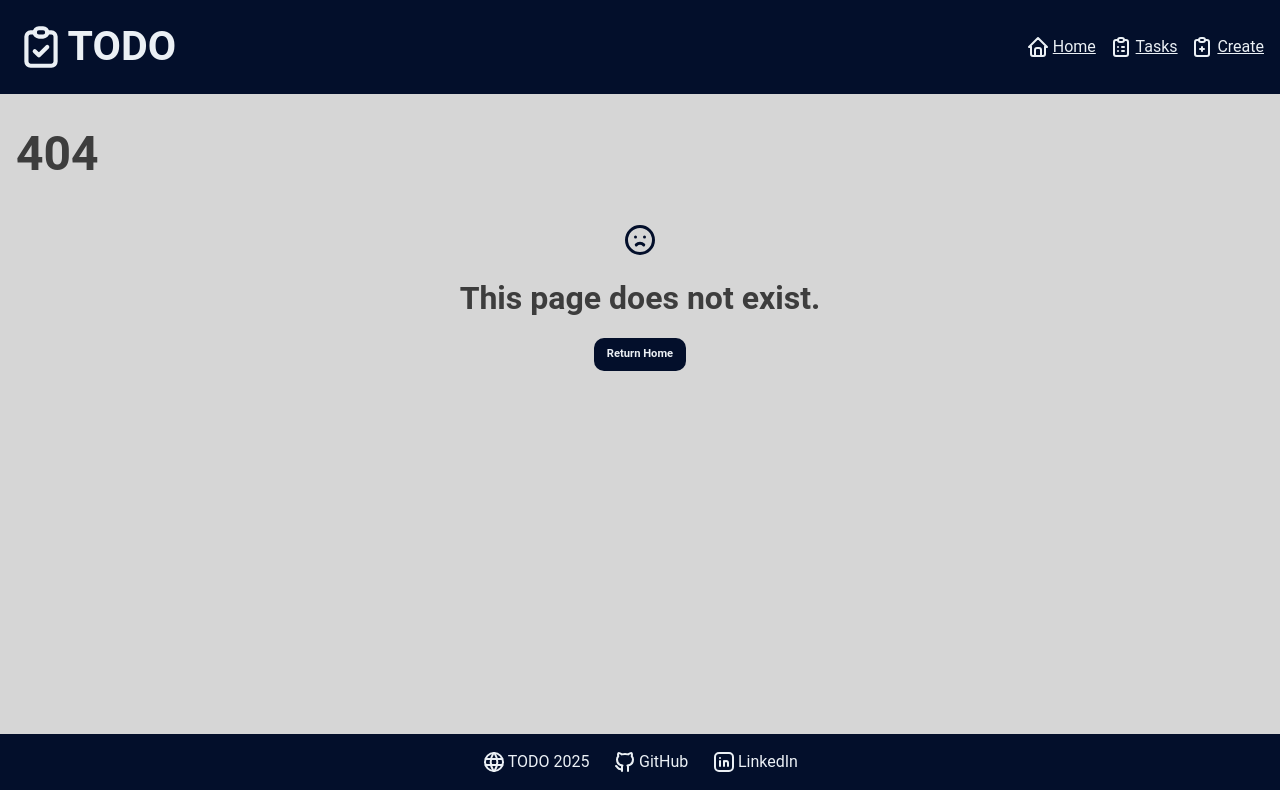
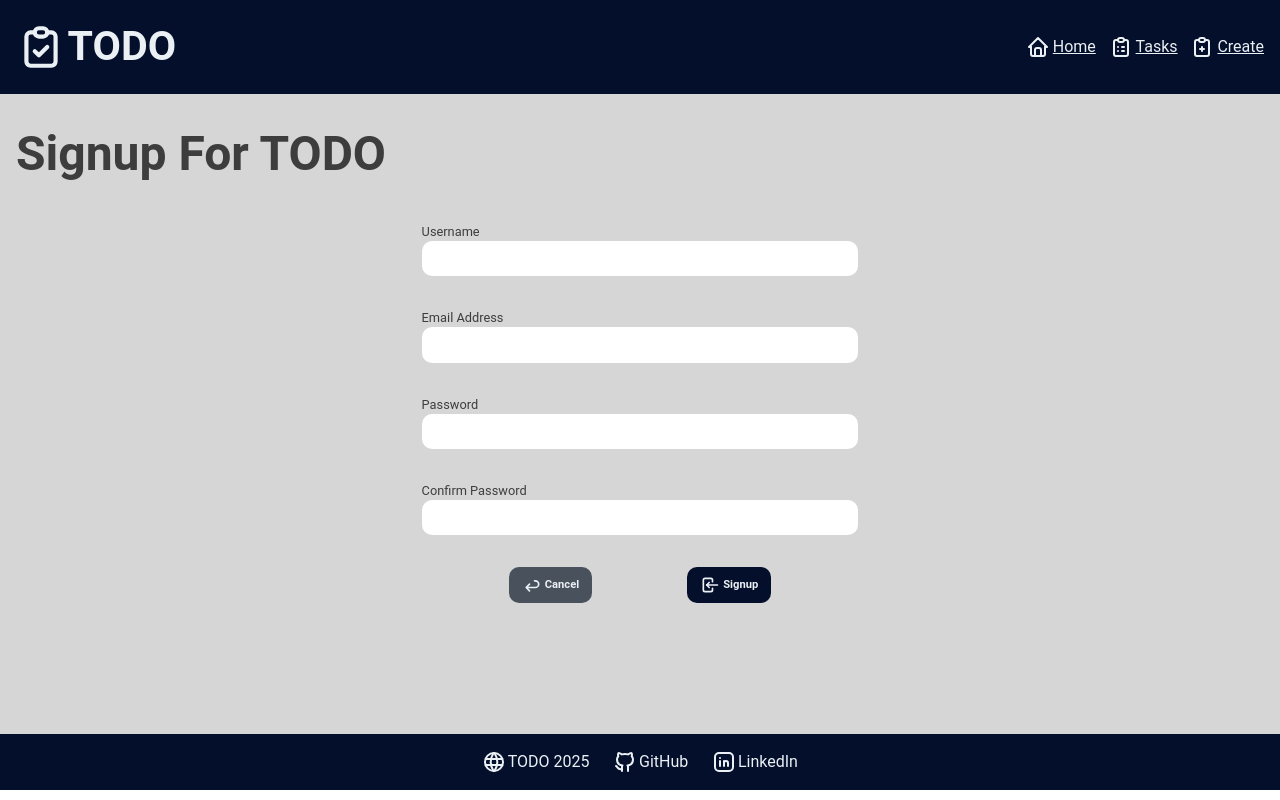
Before and after one commit to tdot123-1/todo_app, a React (Vite) app in the folder client/: page /signup in a window 1280 px wide. Before the commit this address had no page. Built offline with nearby package versions, Linux system fonts and the light colour scheme.

Commit message:
add signup form

```diff
--- a/client/src/App.tsx
+++ b/client/src/App.tsx
@@ -6,6 +6,8 @@ import CreateTask from "./pages/CreateTask";
 import { Route, Routes } from "react-router-dom";
 import BaseLayout from "./layouts/BaseLayout";
 import NotFound from "./pages/NotFound";
+import Signup from "./pages/Signup";
+import Login from "./pages/Login";
 
 function App() {
   return (
@@ -17,6 +19,8 @@ function App() {
           <Route path="/tasks/:taskId" element={<TaskDetails />} />
           <Route path="/tasks/:taskId/edit" element={<EditTask />} />
           <Route path="/tasks/create" element={<CreateTask />} />
+          <Route path="/signup" element={<Signup />} />
+          <Route path="/login" element={<Login />} />
           <Route path="*" element={<NotFound />} />
         </Route>
       </Routes>
--- a/client/src/components/signup/SignupForm.tsx
+++ b/client/src/components/signup/SignupForm.tsx
@@ -1,5 +1,41 @@
+import { useNavigate } from "react-router-dom";
+import AuthForm from "../form/AuthForm";
+
 const SignupForm = () => {
-    return ( <></> );
-}
+  const navigate = useNavigate();
+
+  const handleSubmit = async (event: React.FormEvent<HTMLFormElement>) => {
+    event.preventDefault();
+    const formData = new FormData(event.currentTarget);
+
+    try {
+      const response = await fetch(`${import.meta.env.VITE_API_URL}/signup`, {
+        method: "POST",
+        body: formData,
+      });
+
+      if (!response.ok) {
+        throw new Error(`Error signing up: ${response.status}`);
+      }
+
+      const data = await response.json();
+
+      if (data.message) {
+        console.log(data.message);
+        navigate("/login");
+      }
+    } catch (error) {
+      console.error("Error creating task: ", error);
+    }
+  };
+
+  return (
+    <>
+      <div>
+        <AuthForm onSubmit={handleSubmit} signup />
+      </div>
+    </>
+  );
+};
 
 export default SignupForm;
--- a/client/src/pages/Signup.tsx
+++ b/client/src/pages/Signup.tsx
@@ -1,5 +1,12 @@
+import SignupForm from "../components/signup/SignupForm";
+
 const Signup = () => {
-  return <h1>Signup For TODO</h1>;
+  return (
+    <>
+      <h1>Signup For TODO</h1>
+      <SignupForm />
+    </>
+  );
 };
 
 export default Signup;
```
Also changed, not shown: 2 other files (tests, documents, lock files or other folders).
